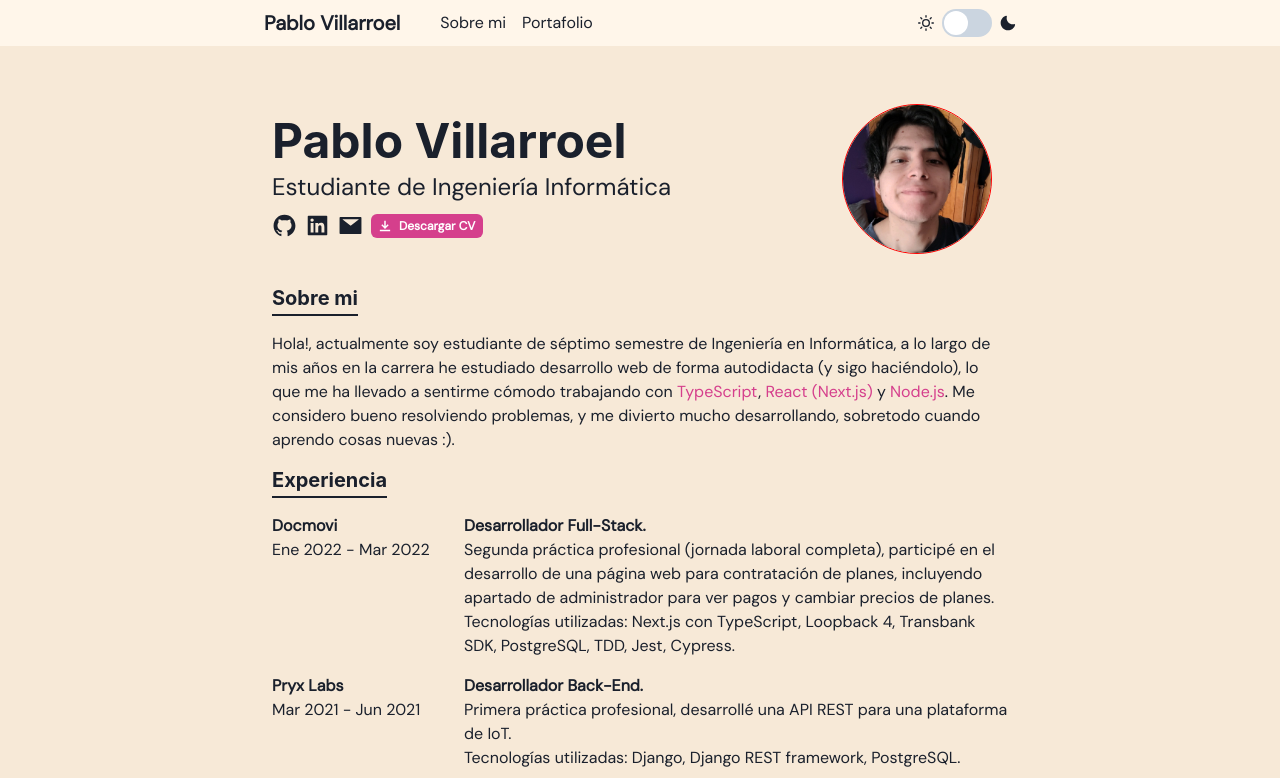
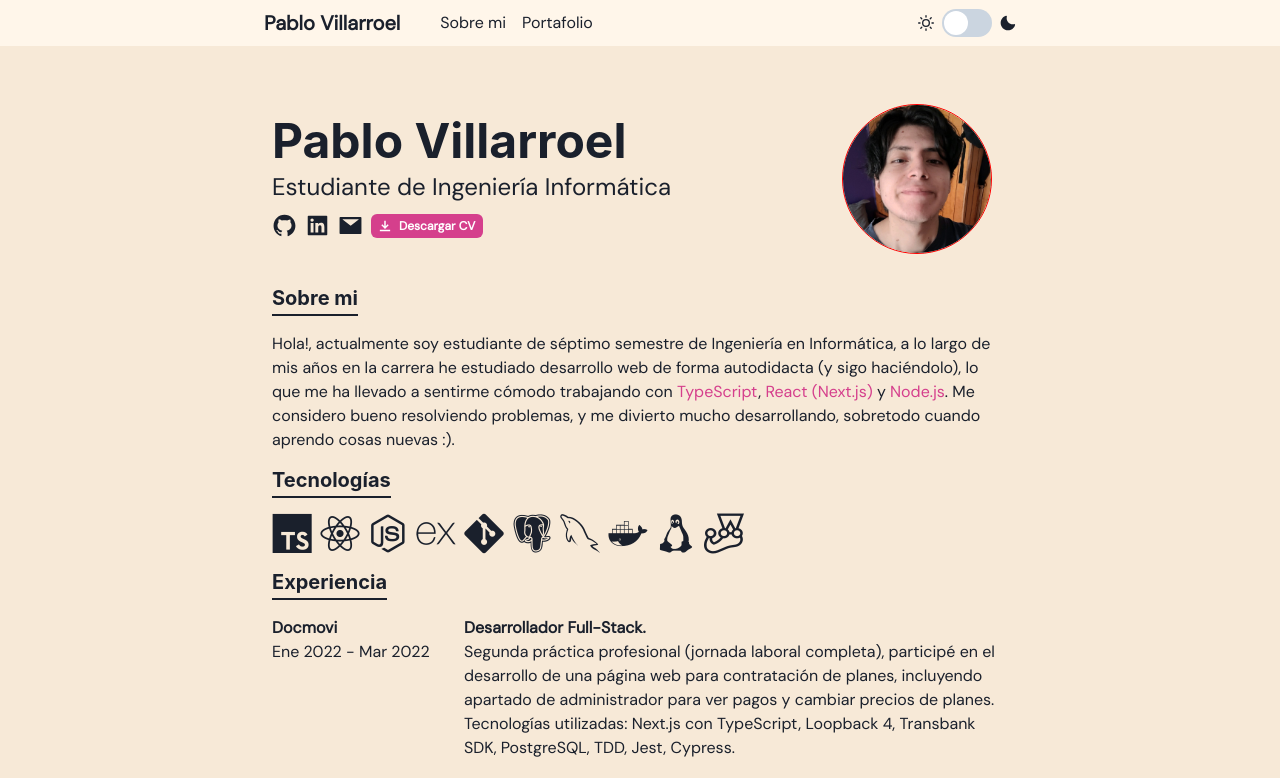
Before and after one commit to pablovrl/personal-website, a Next.js app: page / in a window 1280 px wide. Shown: the top 778 px of the page. Built offline with nearby package versions, Linux system fonts and the light colour scheme.

Commit message:
create skills section

```diff
--- /dev/null
+++ b/components/Skills.tsx
@@ -0,0 +1,34 @@
+import { Box, HStack } from "@chakra-ui/react";
+import SubTitle from "./SubTitle";
+
+const ICON_SIZE = 40;
+
+interface SkillIconProps {
+  icon: string;
+  size: number;
+}
+
+const SkillIcon = ({ icon, size }: SkillIconProps) => (
+  <i className={icon} style={{ fontSize: size }} />
+);
+
+const Skills = () => {
+  return (
+    <Box>
+      <SubTitle>Tecnologías</SubTitle>
+      <HStack>
+        <SkillIcon icon="devicon-typescript-plain" size={ICON_SIZE} />
+        <SkillIcon icon="devicon-react-original" size={ICON_SIZE} />
+        <SkillIcon icon="devicon-nodejs-plain" size={ICON_SIZE} />
+        <SkillIcon icon="devicon-express-original" size={ICON_SIZE} />
+        <SkillIcon icon="devicon-git-plain" size={ICON_SIZE} />
+        <SkillIcon icon="devicon-postgresql-plain" size={ICON_SIZE} />
+        <SkillIcon icon="devicon-mysql-plain" size={ICON_SIZE} />
+        <SkillIcon icon="devicon-docker-plain" size={ICON_SIZE} />
+        <SkillIcon icon="devicon-linux-plain" size={ICON_SIZE} />
+        <SkillIcon icon="devicon-jest-plain" size={ICON_SIZE} />
+      </HStack>
+    </Box>
+  );
+};
+export default Skills;
--- a/pages/index.tsx
+++ b/pages/index.tsx
@@ -5,12 +5,14 @@ import AboutSection from "../components/AboutSection";
 import ExperienceSection from "../components/ExperienceSection";
 import EducationSection from "../components/EducationSection";
 import LenguagesSection from "../components/LenguagesSections";
+import Skills from "../components/Skills";
 
 const Home: NextPage = () => {
   return (
     <Box pt={8}>
       <SlideFade in>
         <AboutSection />
+        <Skills />
         <ExperienceSection />
         <EducationSection />
         <LenguagesSection />
```
